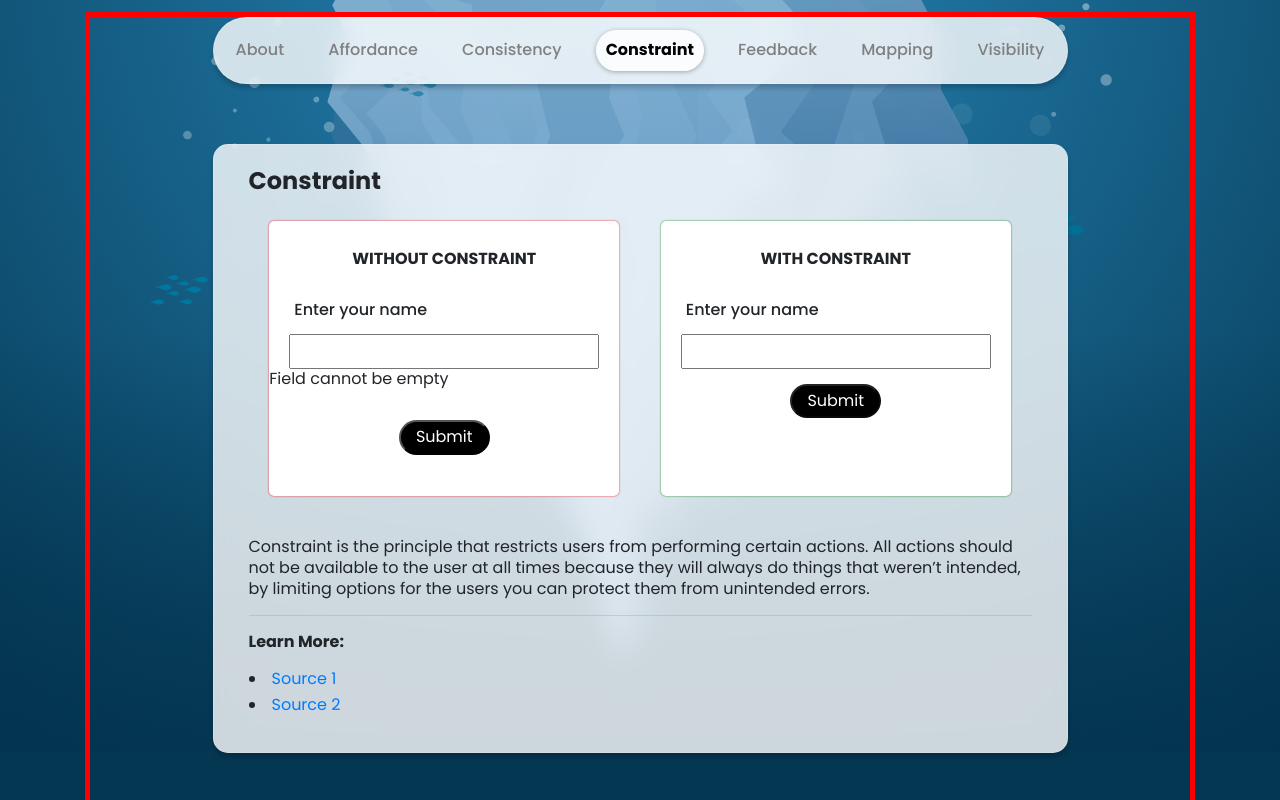
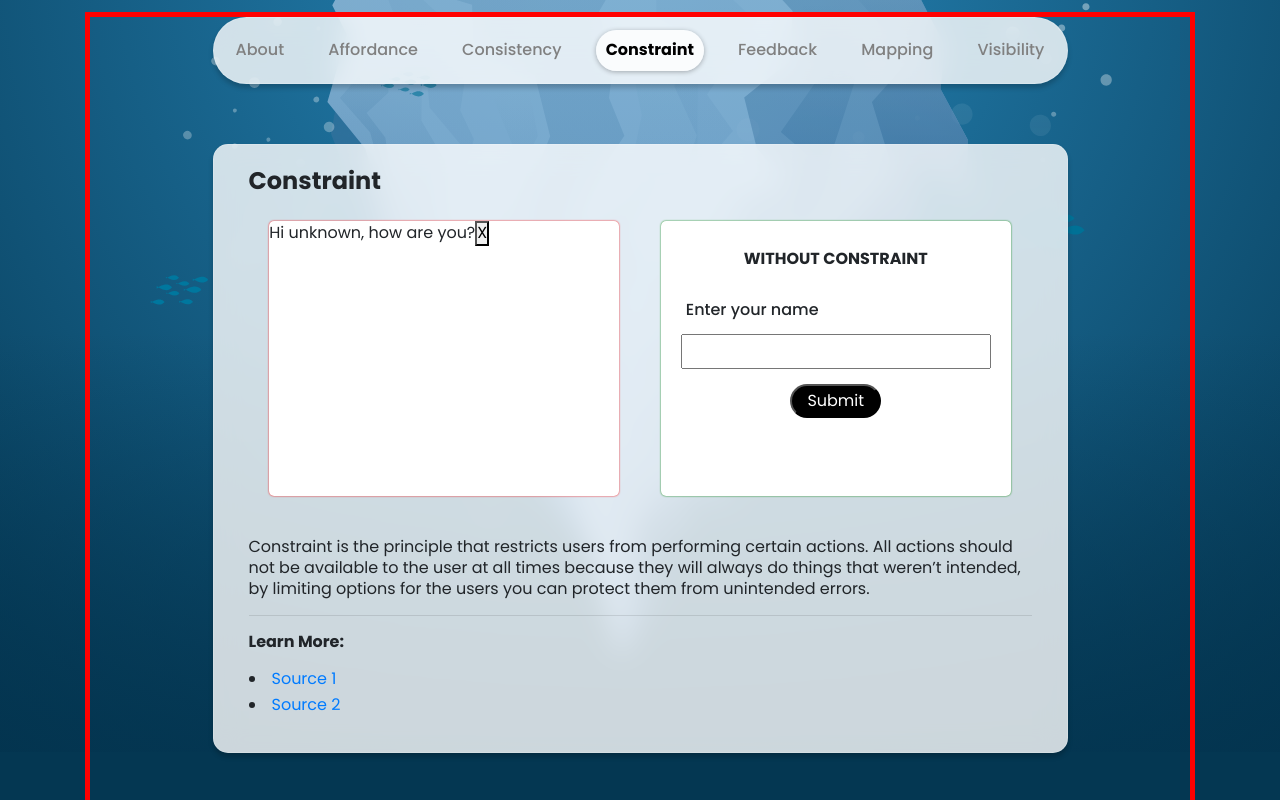
Before and after one commit to Jasonx235/UX-Design-Pricinples, a React (Create React App) app: page /constraint in a window 1280 px wide. Both pictures are taken after a click on the input 444 px from the left and 928 px from the top of the page. Shown: the part 528-1328 px from the top of the page. Built offline with nearby package versions, Linux system fonts and the light colour scheme.

Commit message:
fixed loading and logic for constraint

```diff
--- a/src/components/modules/Constraint.jsx
+++ b/src/components/modules/Constraint.jsx
@@ -4,17 +4,21 @@ import ReactLoading from "react-loading";
 export default function Constraint({ status }) {
   const [myData, setMyData] = useState("");
   const [loading, setLoading] = useState(false);
-  const [error, setError] = useState(false);
   const [submitted, setSubmitted] = useState(false);
+
+  const handleSubmitNo = () => {
+    setLoading(true);
+    setTimeout(() => setLoading(false), 1000);
+    setSubmitted(true);
+  };
 
   const handleSubmit = () => {
     if (myData !== "") {
       setLoading(true);
-      setError(false);
+
       setSubmitted(true);
-      setTimeout(() => setLoading(false), 1000);
+      setTimeout(() => setLoading(false), 500);
     } else {
-      setError(true);
       setSubmitted(false);
     }
   };
@@ -22,9 +26,11 @@ export default function Constraint({ status }) {
   if (status) {
     return (
       <div className='module no constraint'>
-        {submitted ? (
+        {loading ? (
+          <ReactLoading type='spin' color='blue' />
+        ) : submitted ? (
           <div>
-            {myData}
+            Hi {myData ? myData : "unknown"}, how are you?
             <button
               onClick={() => {
                 setSubmitted(false);
@@ -37,9 +43,6 @@ export default function Constraint({ status }) {
         ) : (
           <div>
             <p className='title'>WITHOUT CONSTRAINT</p>
-            {loading ? (
-              <ReactLoading type='spin' color='blue' />
-            ) : (
             <div className='constraint-container'>
               <label htmlFor='name'>Enter your name</label>
               <input
@@ -51,7 +54,48 @@ export default function Constraint({ status }) {
                   console.log(myData);
                 }}
               />
-                {error && <p>Field cannot be empty</p>}
+              <input
+                type='submit'
+                name='submit'
+                id='submit'
+                onClick={() => handleSubmitNo()}
+              />
+            </div>
+          </div>
+        )}
+      </div>
+    );
+  } else {
+    return (
+      <div className='module yes constraint'>
+        {loading ? (
+          <ReactLoading type='spin' color='blue' />
+        ) : submitted ? (
+          <div>
+            Hi {myData}, how are you?
+            <button
+              onClick={() => {
+                setSubmitted(false);
+                setMyData("");
+              }}
+            >
+              X
+            </button>
+          </div>
+        ) : (
+          <div>
+            <p className='title'>WITHOUT CONSTRAINT</p>
+            <div className='constraint-container'>
+              <label htmlFor='name'>Enter your name</label>
+              <input
+                type='text'
+                name='name'
+                value={myData}
+                onChange={(e) => {
+                  setMyData(e.target.value);
+                  console.log(myData);
+                }}
+              />
               <input
                 type='submit'
                 name='submit'
@@ -59,33 +103,9 @@ export default function Constraint({ status }) {
                 onClick={() => handleSubmit()}
               />
             </div>
-            )}
           </div>
         )}
       </div>
     );
-  } else {
-    return (
-      <div className='module yes constraint'>
-        <p className='title'>WITH CONSTRAINT</p>
-        <div className='constraint-container'>
-          <label htmlFor='name'>Enter your name</label>
-          <input
-            type='text'
-            name='name'
-            onChange={(e) => {
-              setMyData(e.target.value);
-              console.log(myData);
-            }}
-          />
-        </div>
-        <input
-          type='submit'
-          name='submit'
-          id='submit'
-          disabled={myData === "" ? true : false}
-        />
-      </div>
-    );
   }
 }
```
Lines whose indentation alone changed are shown as unchanged.
